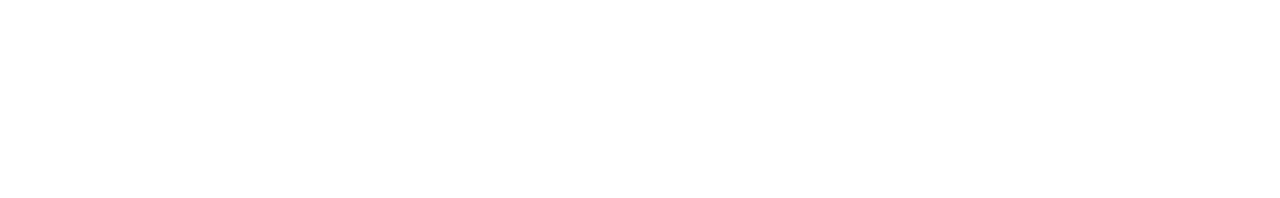
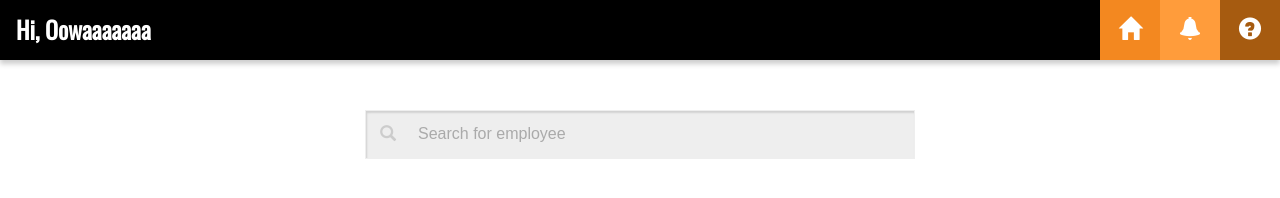
Before and after one commit to jiayingy/hiveup-justlogin, a plain HTML site: page dashboard.html in a window 1280 px wide. Drawn offline with nearby package versions, Linux system fonts and the light colour scheme.

Commit message:
Create dashboard page

```diff
--- a/assets/style/styles.css
+++ b/assets/style/styles.css
@@ -6,8 +6,10 @@
 body {
   font-size: 16px;
   font-family: Arial, Helvetica, sans-serif;
+  color: black;
 }
 
+/***********************LOGIN**************************/
 .login {
   text-align: center;
   margin: 80px auto;
@@ -48,13 +50,8 @@ body {
   position: absolute;
   color: #cccccc;
   padding: 15px;
-}
-
-.material-icons {
-  padding: 10px;
   height: 20px;
   vertical-align: middle;
-  width: 20px;
 }
 
 .login-remember,
@@ -91,3 +88,115 @@ body {
   color: white;
   margin-top: 20px;
 }
+
+/***********************DASHBOARD************************/
+
+.dashboard-navbar {
+  height: 60px;
+  background-color: black;
+  color: white;
+  vertical-align: middle;
+  box-shadow: 0 4px 5px 0 rgba(0,0,0,0.2)
+}
+
+.dashboard-company {
+  height: 100%;
+  float: left;
+  width: 120px;
+  word-wrap: normal;
+  text-align: left;
+}
+
+.dashboard-company h1 {
+  font-size: 1.5em;
+  font-family: 'Oswald';
+  vertical-align: middle;
+  font-weight: bold;
+  padding: 16px;
+  margin: 0;
+  overflow: hidden;
+  white-space: nowrap;
+  text-overflow: ellipsis;
+}
+
+.dashboard-nav {
+  float: right;
+  text-align: center;
+  width: 180px;
+  height: 60px;
+}
+
+.dashboard-nav .home,
+.dashboard-nav .notif,
+.dashboard-nav .faq {
+  height: 100%;
+  width: 60px;
+  text-align: center;
+  float: left;
+}
+
+.dashboard-nav .home {
+  background-color: #F38820;
+}
+
+.dashboard-nav .notif {
+  background-color: #FF9C3B;
+}
+
+.dashboard-nav .faq {
+  background-color: #A65B10;
+}
+
+.dashboard-nav .home .glyphicon,
+.dashboard-nav .notif .glyphicon,
+.dashboard-nav .faq .glyphicon {
+  font-size: 23px;
+  vertical-align: middle;
+  padding: 16px 0;
+  text-align: center;
+  color: white;
+}
+
+.dashboard-search {
+  text-align: center;
+  margin-top: 50px;
+  position: relative;
+  width: 90%;
+  margin-left: auto;
+  margin-right: auto;
+}
+.dashboard-search input {
+  padding: 12px;
+  width: 100%;
+  background-color: #eeeeee;
+  border: 1px solid #eeeeee;
+  text-indent: 40px;
+  box-shadow: inset 1px 2px 2px 0px rgba(0,0,0,0.125);
+}
+
+.dashboard-search input::placeholder {
+  color: #aaaaaa;
+}
+
+.dashboard-search input:focus {
+  outline: 0;
+}
+
+.dashboard-search .glyphicon{
+  position: absolute;
+  z-index: 999;
+  padding: 15px;
+  color: #cccccc;
+}
+
+@media screen and (min-width: 480px) {
+  .dashboard-company {
+    width: 200px;
+  }
+}
+
+@media screen and (min-width: 768px) {
+  .dashboard-search {
+    width: 550px;
+  }
+}
--- a/dashboard.html
+++ b/dashboard.html
@@ -1,11 +1,39 @@
 <html>
   <head>
     <meta name="viewport" content="width=device-width, initial-scale=1">
-    <link rel="stylesheet" href="assets/style/styles.css">
+    <!-- Latest compiled and minified CSS -->
+    <link rel="stylesheet" href="https://maxcdn.bootstrapcdn.com/bootstrap/3.3.7/css/bootstrap.min.css" integrity="sha384-BVYiiSIFeK1dGmJRAkycuHAHRg32OmUcww7on3RYdg4Va+PmSTsz/K68vbdEjh4u" crossorigin="anonymous">
+
+    <!-- Optional theme -->
+    <link rel="stylesheet" href="https://maxcdn.bootstrapcdn.com/bootstrap/3.3.7/css/bootstrap-theme.min.css" integrity="sha384-rHyoN1iRsVXV4nD0JutlnGaslCJuC7uwjduW9SVrLvRYooPp2bWYgmgJQIXwl/Sp" crossorigin="anonymous">
+
+    <!-- Latest compiled and minified JavaScript -->
+    <script src="https://maxcdn.bootstrapcdn.com/bootstrap/3.3.7/js/bootstrap.min.js" integrity="sha384-Tc5IQib027qvyjSMfHjOMaLkfuWVxZxUPnCJA7l2mCWNIpG9mGCD8wGNIcPD7Txa" crossorigin="anonymous"></script>
     <link href="https://fonts.googleapis.com/icon?family=Material+Icons"
       rel="stylesheet">
+    <link href="https://fonts.googleapis.com/css?family=Oswald" rel="stylesheet">
+    <link rel="stylesheet" href="assets/style/styles.css">
    </head>
    <body>
-
+     <div class="dashboard-navbar">
+       <div class="dashboard-company">
+         <h1>Hi, Oowaaaaaaa</h1>
+       </div>
+       <div class="dashboard-nav">
+         <div class="home">
+          <span class="glyphicon glyphicon-home" aria-hidden="true"></span>
+         </div>
+         <div class="notif">
+           <span class="glyphicon glyphicon-bell" aria-hidden="true"></span>
+         </div>
+         <div class="faq">
+          <span class="glyphicon glyphicon-question-sign" aria-hidden="true"></span>
+         </div>
+       </div>
+     </div>
+     <div class="dashboard-search">
+      <span class="glyphicon glyphicon-search" aria-hidden="true"></span>
+      <input type="text" placeholder="Search for employee">
+     </div>
   </body>
 </html>
```
